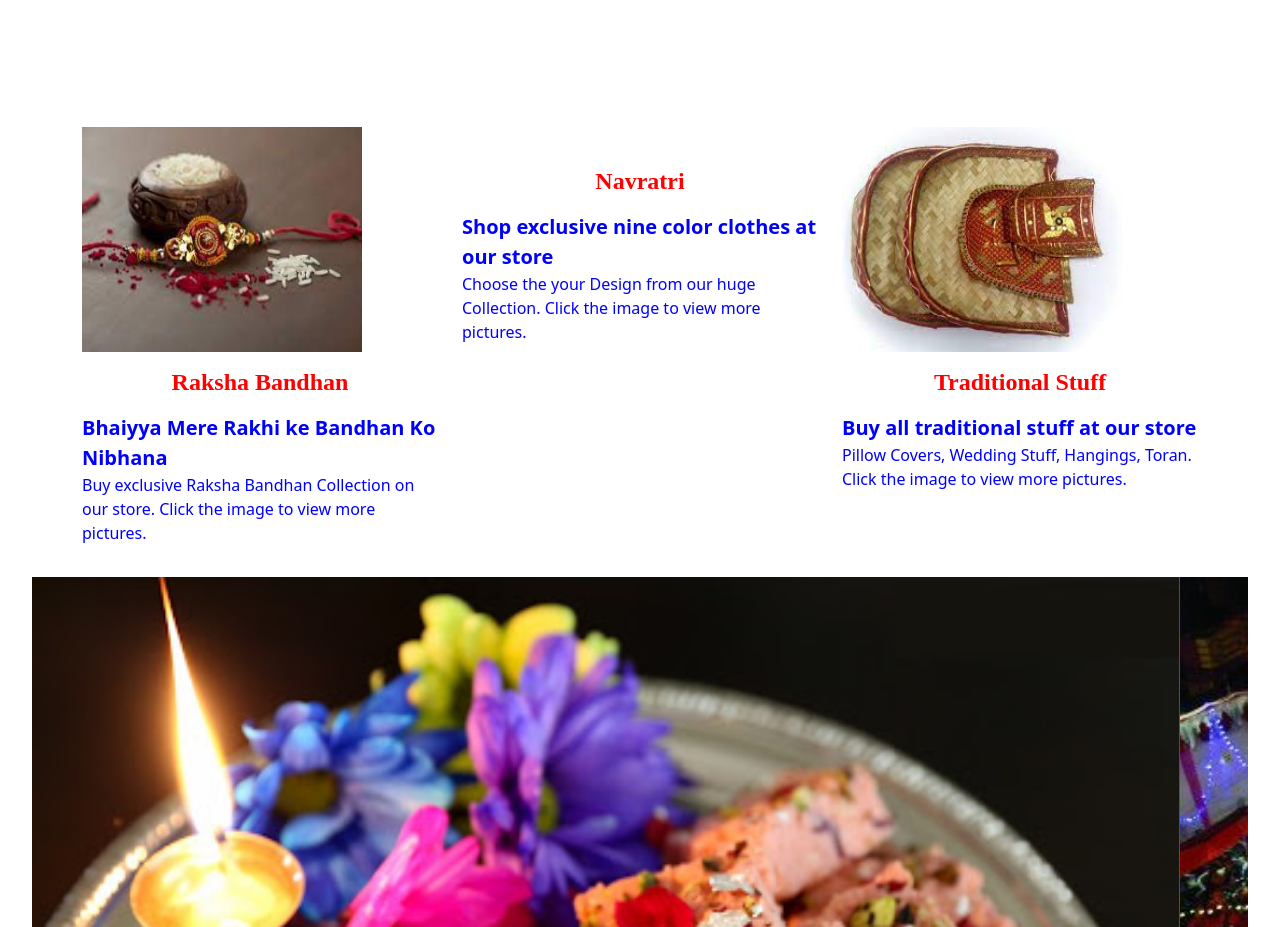
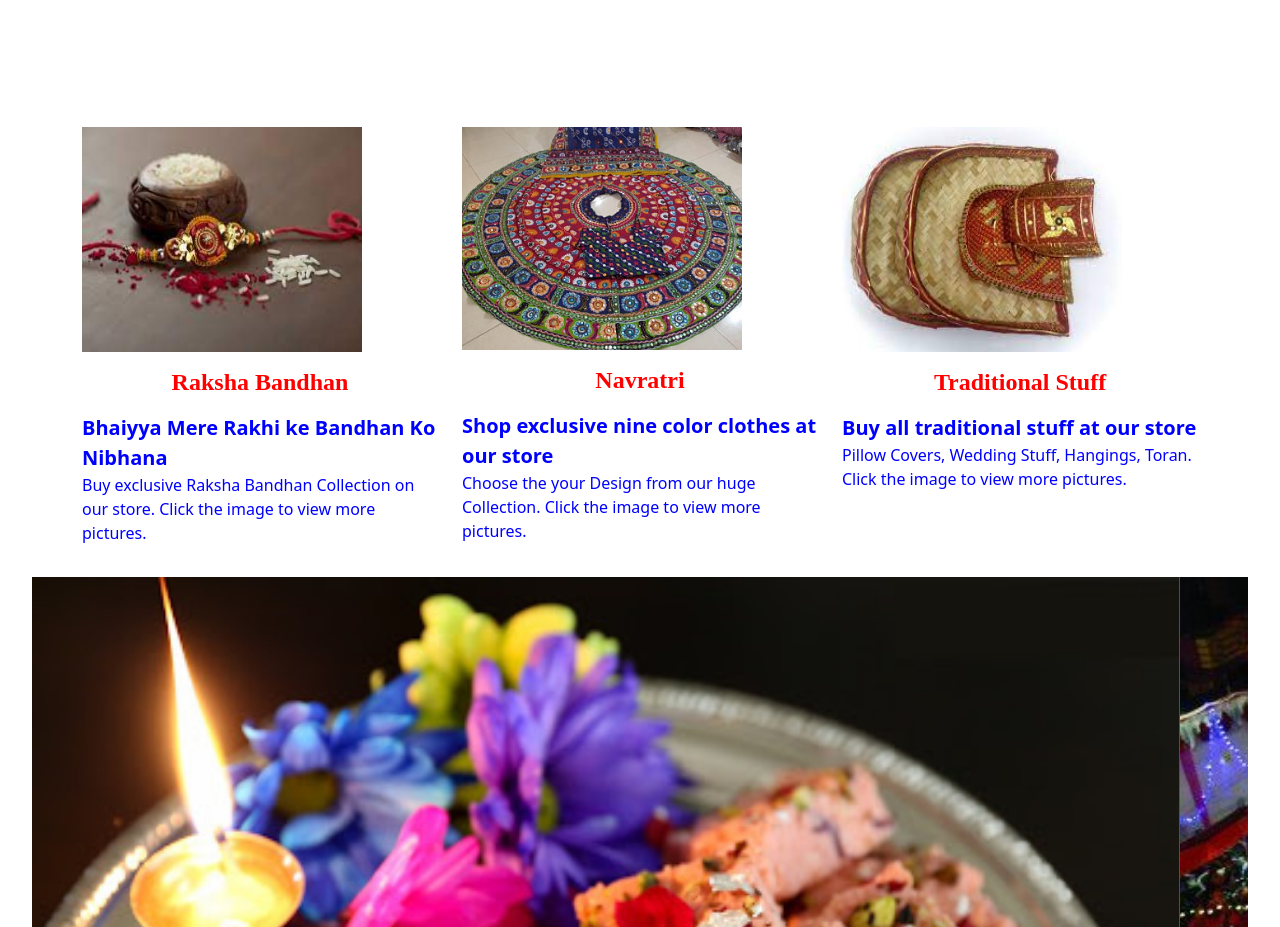
Before and after one commit to Neeraj2002/Mangalam.github.io, a plain HTML site: page index.html in a window 1280 px wide. Shown: the part 780-1707 px from the top of the page. Drawn offline with nearby package versions, Linux system fonts and the light colour scheme.

Commit message:
Update index.html

```diff
--- a/index.html
+++ b/index.html
@@ -121,7 +121,7 @@
 
           <div class="col">
             <div id="navratri">
-              <a href="gallery2.html"><img src="Pictures/Chaniya Choli/navratri2.jpg" alt="" class="image_hover" style="width: 280px;" /><div class="hide">Click Image For More Designs</div></a>
+              <a href="gallery2.html"><img src="Pictures/Chaniya/navratri2.jpg" alt="" class="image_hover" style="width: 280px;" /><div class="hide">Click Image For More Designs</div></a>
               <div class="galtext" style="color: blue;"><p><h4 style="text-align: center; font-family:'Times New Roman', Times, serif; color: red;"> <b>Navratri</h4></b></p><b style="font-weight:700; font-size: 20px;"> Shop exclusive nine color clothes at our store <br></b> Choose the your Design from our huge Collection. Click the image to view more pictures.</div>
             </div>
           </div>
```
